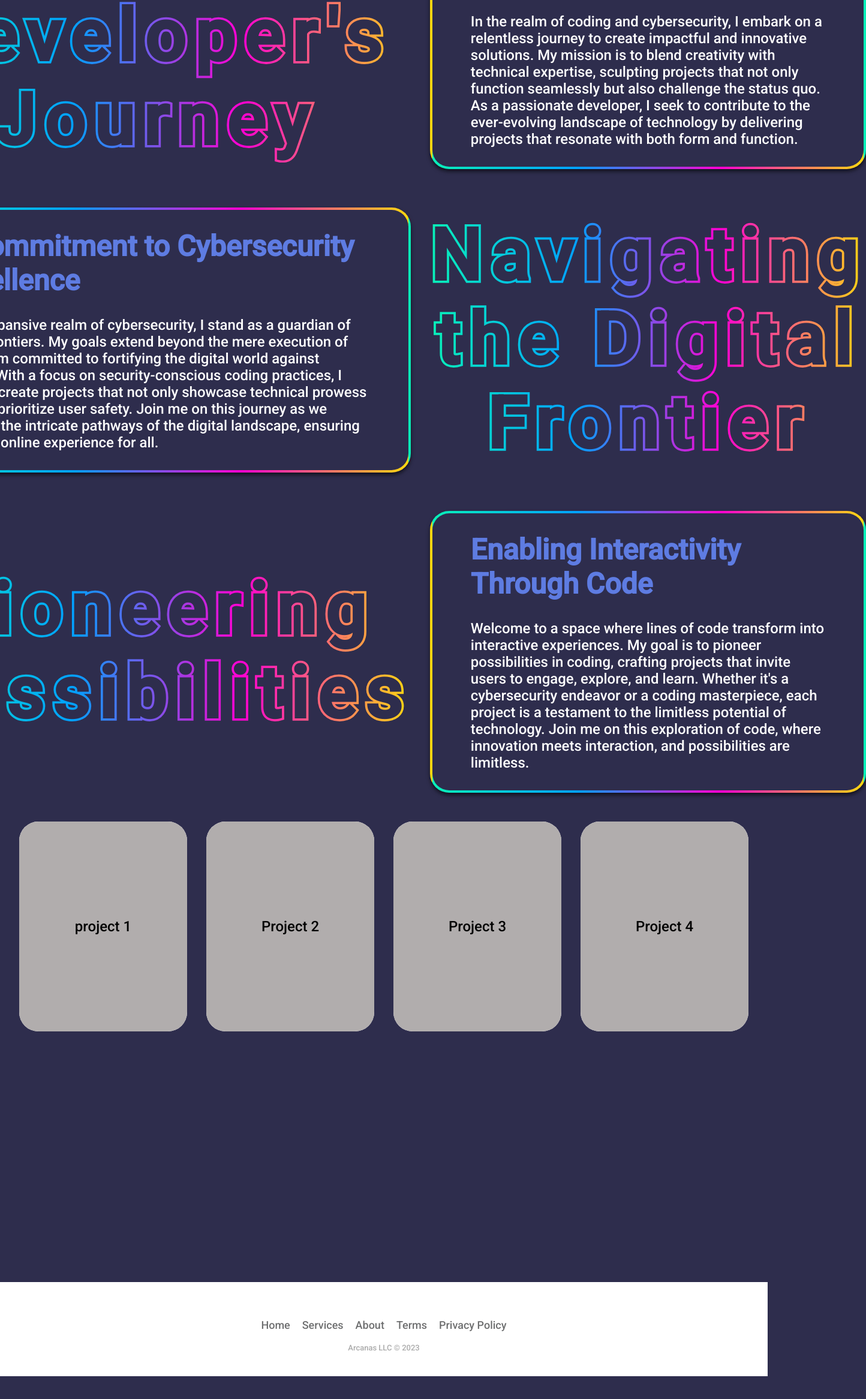
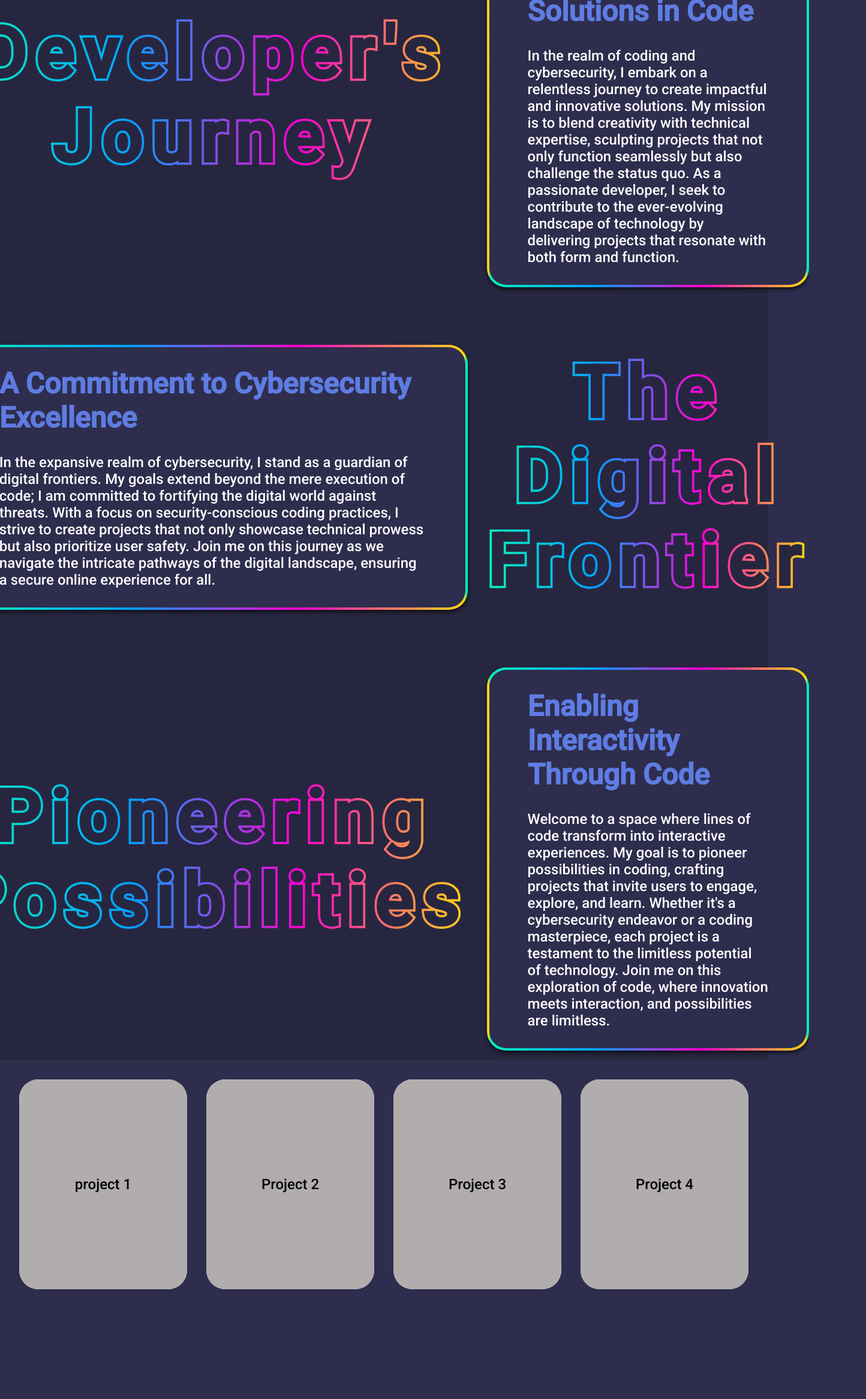
Before and after one commit to UmidBaz/porty, a React (Create React App) app: page / in a window 1280 px wide. Shown: the part 1856-4189 px from the top of the page at 60% size, 1444 px wide, since content can reach past the window. Before the commit the page ends 4151 px from the top, so only its background shows below. Built offline with nearby package versions, Linux system fonts and the light colour scheme; a web font is replaced by a local one.

Commit message:
fixed over all layout mobile menus still bugged

```diff
--- a/src/components/About.css
+++ b/src/components/About.css
@@ -8,11 +8,23 @@
     min-height: 100vh;
     height: auto;
     padding: 0 20rem;
+    row-gap: 4rem;
+
+    opacity: 0;
+    transform: translateY(20px);
+    transition: opacity 0.5s, transform 0.5s;
+
+    background-color: #272640;
+}
+.visible {
+    opacity: 1;
+    transform: translateY(0);
 }
 .about h1{
     text-align: center;
     margin: 0 0 0 0;
     font-size: 15vmin;
+    --color-background: #272640;
 }
 .about p{
     font-family: 'Roboto', sans-serif;
@@ -48,7 +60,7 @@ h2, p{
     }
     .about{
         grid-template-columns: 1fr;
-
+        opacity: 1;
     }
     .about p{
         text-align: left;
--- a/src/components/About.js
+++ b/src/components/About.js
@@ -1,11 +1,45 @@
-import React from 'react'
+import React, { useEffect } from 'react';
 import './About.css';
 
 const About = () => {
+
+
+  useEffect(() => {
+    const aboutSection = document.querySelector('.about');
+
+    const observer = new IntersectionObserver(
+      (entries) => {
+        // entries is an array of observed elements
+        const isVisible = entries[0]?.isIntersecting;
+
+        if (isVisible) {
+          aboutSection.classList.add('visible');
+        } else {
+          aboutSection.classList.remove('visible');
+        }
+      },
+      {
+        threshold: 0.2,
+      }
+      );
+
+      if (aboutSection) {
+        observer.observe(aboutSection);
+      }
+
+      return () => {
+        if (aboutSection) {
+        observer.unobserve(aboutSection);
+      }
+    };
+  }, []);
+
+
+
   return (
     <>
       <div className='about'>
-        <h1>The Developer's Journey</h1>
+        <h1>Developer's Journey</h1>
         <div className='para-wrapper'>
           <h2>Crafting Innovative Solutions in Code</h2>
           <p>
@@ -35,7 +69,7 @@ const About = () => {
           online experience for all.
           </p>
         </div>
-        <h1>Navigating the Digital Frontier</h1>
+        <h1>The Digital Frontier</h1>
         <h1>Pioneering Possibilities</h1>
         <div className='para-wrapper'>
           <h2>Enabling Interactivity Through Code</h2>
--- a/src/components/Cards.css
+++ b/src/components/Cards.css
@@ -3,7 +3,8 @@
     grid-template-columns: repeat(auto-fit, minmax(250px, 1fr));
     gap: 2rem;
     padding: 2rem;
-    height: 100vh;
+    height: auto;
+    min-height: 100vh;
 }
 .card-wrapper {
     position: relative;
--- a/src/components/Footer.css
+++ b/src/components/Footer.css
@@ -1,7 +1,7 @@
 .footer-basic {
-    padding:40px 0;
+    padding: 20px 0;
     background-color:#ffffff;
-    color:#4b4c4d;
+    color:black;
 }
 
 .footer-basic ul {
@@ -27,10 +27,7 @@
 
 .footer-basic ul a:hover {
     opacity:1;
-}
-
-.footer-basic .social > a:hover {
-    opacity:0.9;
+    color: #5E7CE2;
 }
 
 .footer-basic .copyright {
--- a/src/components/textOptions.json
+++ b/src/components/textOptions.json
@@ -1,11 +1,13 @@
 {
     "options": [
-        "int main() {\n    printf(\"Hello World\");\n    return 0;\n}",
-        "int main() {\n    std::cout << \"Hello World\";\n    return 0;\n}",
-        "IDENTIFICATION DIVISION.\nPROGRAM-ID. Hello-world.\nPROCEDURE DIVISION.\n        DISPLAY \"Hello World\".    .",
+        "using namespace std;\n\nint main() {\n    cout << 'Welcome to the world of C++ programming!' << endl;\n\n    string name;\n    cout << 'Enter your name: ';\n    getline(cin, name);\n\n    cout << 'Hello, ' << name << '! Enjoy your C++ journey.' << endl;\n\n    return 0;\n}",
+        "int main() {\n    printf('Welcome to the world of C programming!\\n');\n\n    char name[20];\n    printf('Enter your name: ');\n    fgets(name, sizeof(name), stdin);\n\n    printf('Hello, %s! Enjoy your C journey.\\n', name);\n\n    return 0;\n}",
+        "using System;\n\nclass Program {\n    static void Main() {\n        Console.WriteLine(\"Welcome to the world of C# programming!\");\n\n        Console.Write(\"Enter your name: \");\n        string name = Console.ReadLine();\n\n        Console.WriteLine($\"Hello, {name}! Enjoy your C# journey.\");\n    }\n}",
         "namespace HelloWorld\n{\n    class Hello {\n        static void Main(string[] args) {\n            System.Console.WriteLine(\"Hello World\");\n        }\n    }\n}",
-        "program Hello;\nbegin\n      writeln ('Hello, world.');\nend.",
+        "import java.util.Scanner;\n\npublic class WelcomeJava {\n    public static void main(String[] args) {\n        System.out.println(\"Welcome to the world of Java programming!\");\n\n        Scanner scanner = new Scanner(System.in);\n        System.out.print(\"Enter your name: \");\n        String name = scanner.nextLine();\n\n        System.out.println(\"Hello, \" + name + \"! Enjoy your Java journey.\");\n    }\n}",
         "class HelloWorld {\n    public static void main (String[] args) {\n        System.out.println(\"Hello World\");\n    }\n}",
-        "    global _main\n    extern _printf\n \n    section .text\n_main:\n    push    message\n    call    _printf\n    add    esp, 4\nmessage:\n    db    'Hello World', 10, 0"
+        "    global _main\n    extern _printf\n \n    section .text\n_main:\n    push    message\n    call    _printf\n    add    esp, 4\nmessage:\n    db    'Hello World', 10, 0",
+        "const compose = (...fns) =>\n    fns.reduce((f, g) => (...args) => f(g(...args)));\n\nconst digitize = n => [...`${n}`].map(i => parseInt(i));\nconst add5 = x => x + 5;\nconst multiply = (x, y) => x * y;\n\nconst composedFn = compose(\n    digitize,\n    add5,\n    multiply\n);\ncomposedFn(5, 2);",
+        "const pipe = (...fns) =>\n    fns.reduce((f, g) => (...args) => g(f(...args)));\n\nconst digitize = n => [...`${n}`].map(i => parseInt(i));\nconst add5 = x => x + 5;\nconst multiply = (x, y) => x * y;\n\nconst composedFn = pipe(multiply, add5, digitize);\ncomposedFn(5, 2);"
     ]
 }
```
